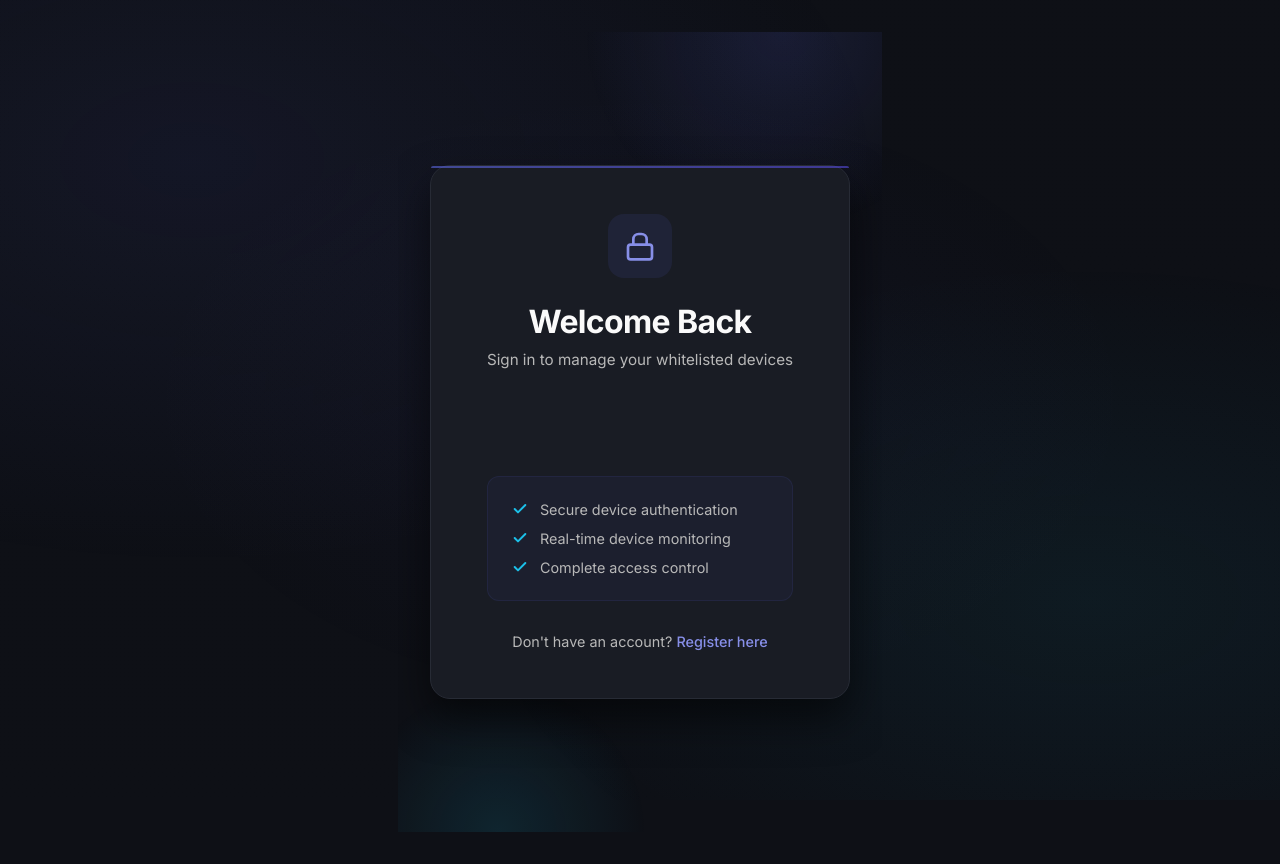
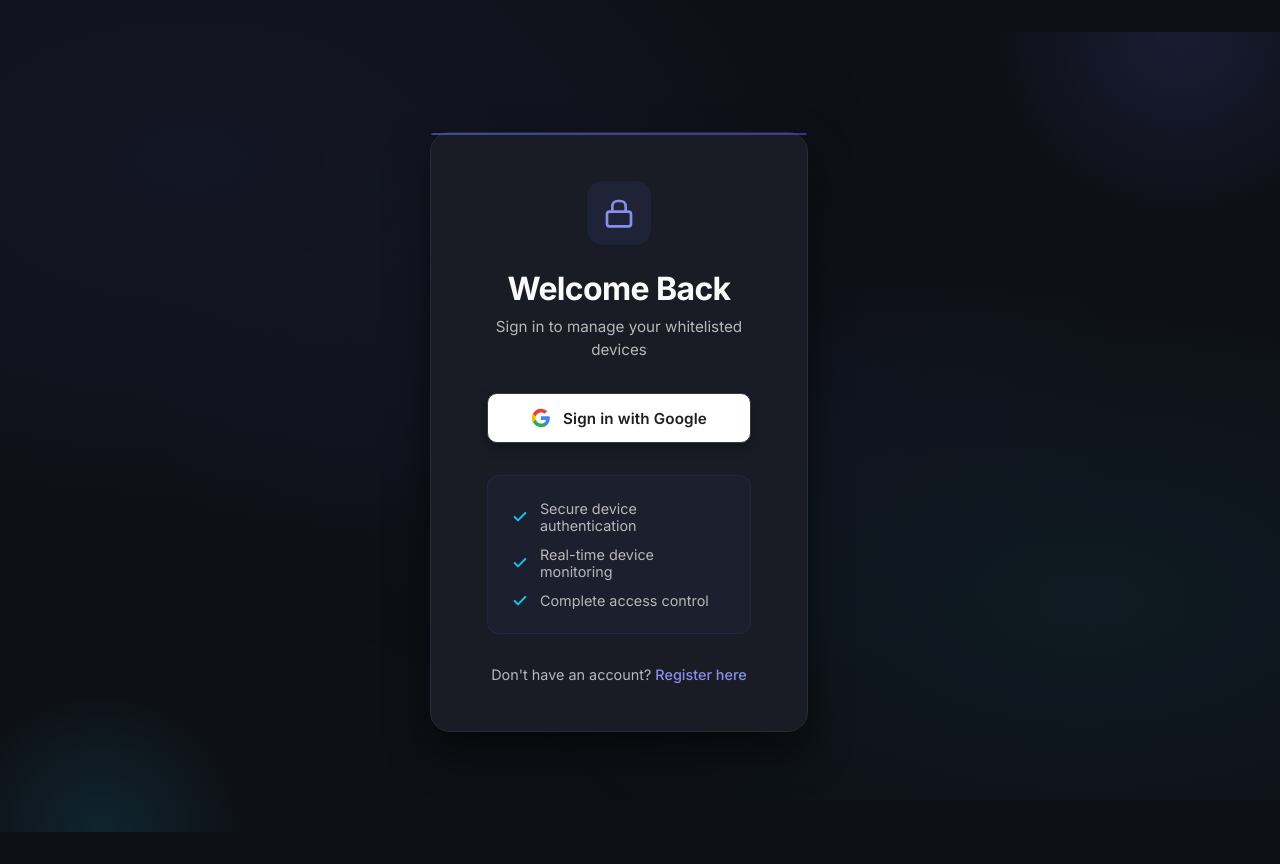
Before and after one commit to ggbd99/cloud-auth-frontend, a React (Vite) app: page /login in a window 1280 px wide. Built offline with nearby package versions, Linux system fonts and the light colour scheme; no server answers.

Commit message:
Clean professional UI and auto-login after registration

```diff
--- a/src/components/Login.css
+++ b/src/components/Login.css
@@ -1,9 +1,10 @@
 .login-container {
     min-height: 100vh;
+    width: 100vw;
     display: flex;
     justify-content: center;
     align-items: center;
-    padding: 2rem;
+    padding: 0;
     position: relative;
     overflow: hidden;
 }
@@ -44,8 +45,8 @@
     padding: 3rem 3.5rem;
     box-shadow: var(--shadow-xl);
     text-align: center;
-    max-width: 480px;
-    width: 100%;
+    max-width: 520px;
+    width: 90%;
     border: 1px solid var(--card-border);
     position: relative;
     animation: slideUp 0.5s cubic-bezier(0.16, 1, 0.3, 1);
@@ -108,37 +109,45 @@
     line-height: 1.5;
 }
 
-.google-login-wrapper {
+/* Custom Google Button */
+.google-login-button {
+    width: 100%;
     display: flex;
+    align-items: center;
     justify-content: center;
+    gap: 0.75rem;
+    padding: 0.875rem 1.5rem;
+    background: white;
+    color: #1f1f1f;
+    border: 1px solid var(--card-border-hover);
+    border-radius: 10px;
+    font-weight: 600;
+    font-size: 0.95rem;
+    font-family: inherit;
+    cursor: pointer;
+    transition: all 0.25s cubic-bezier(0.4, 0, 0.2, 1);
+    box-shadow: var(--shadow-md);
     margin: 2rem 0;
 }
 
-/* Custom Google Button Styling */
-.google-login-wrapper>div {
-    width: 100% !important;
+.google-login-button:hover:not(:disabled) {
+    transform: translateY(-2px);
+    box-shadow: var(--shadow-lg);
+    background: #f8f8f8;
 }
 
-.google-login-wrapper iframe {
-    border-radius: 10px !important;
+.google-login-button:active:not(:disabled) {
+    transform: translateY(0);
+    box-shadow: var(--shadow-md);
 }
 
-.google-login-wrapper button,
-.google-login-wrapper [role="button"] {
-    width: 100% !important;
-    border-radius: 10px !important;
-    padding: 0.875rem 1.5rem !important;
-    font-weight: 600 !important;
-    font-size: 0.95rem !important;
-    transition: all 0.25s cubic-bezier(0.4, 0, 0.2, 1) !important;
-    box-shadow: var(--shadow-md) !important;
-    border: 1px solid var(--card-border-hover) !important;
+.google-login-button:disabled {
+    opacity: 0.6;
+    cursor: not-allowed;
 }
 
-.google-login-wrapper button:hover,
-.google-login-wrapper [role="button"]:hover {
-    transform: translateY(-2px) !important;
-    box-shadow: var(--shadow-lg) !important;
+.google-icon {
+    flex-shrink: 0;
 }
 
 .login-benefits {
@@ -242,9 +251,14 @@
 
 /* Responsive Design */
 @media (max-width: 640px) {
+    .login-container {
+        padding: 1rem;
+    }
+
     .login-card {
         padding: 2rem 1.75rem;
         border-radius: 16px;
+        width: 95%;
     }
 
     .login-card h1 {
--- a/src/components/Login.jsx
+++ b/src/components/Login.jsx
@@ -1,17 +1,20 @@
 import React, { useState } from 'react';
 import { useAuth } from '../context/AuthContext';
 import { useNavigate } from 'react-router-dom';
-import { GoogleLogin } from '@react-oauth/google';
+import { useGoogleLogin } from '@react-oauth/google';
 import './Login.css';
 
 export default function Login() {
     const [error, setError] = useState('');
+    const [isLoading, setIsLoading] = useState(false);
     const { adminLogin } = useAuth();
     const navigate = useNavigate();
 
     const handleSuccess = async (credentialResponse) => {
         setError('');
+        setIsLoading(true);
         const result = await adminLogin(credentialResponse.credential);
+        setIsLoading(false);
         if (result.success) {
             navigate('/dashboard');
         } else {
@@ -19,9 +22,49 @@
         }
     };
 
-    const handleError = () => {
-        setError('Google Login Failed');
-    };
+    const login = useGoogleLogin({
+        onSuccess: async (tokenResponse) => {
+            try {
+                setIsLoading(true);
+                // Exchange the access token for user info
+                const userInfoResponse = await fetch('https://www.googleapis.com/oauth2/v3/userinfo', {
+                    headers: { Authorization: `Bearer ${tokenResponse.access_token}` },
+                });
+                const userInfo = await userInfoResponse.json();
+
+                // Get ID token by making another request
+                const response = await fetch('https://oauth2.googleapis.com/token', {
+                    method: 'POST',
+                    headers: { 'Content-Type': 'application/x-www-form-urlencoded' },
+                    body: new URLSearchParams({
+                        code: tokenResponse.code,
+                        client_id: import.meta.env.VITE_GOOGLE_CLIENT_ID,
+                        redirect_uri: window.location.origin,
+                        grant_type: 'authorization_code',
+                    }),
+                });
+                const data = await response.json();
+
+                if (data.id_token) {
+                    const result = await adminLogin(data.id_token);
+                    if (result.success) {
+                        navigate('/dashboard');
+                    } else {
+                        setError(result.error);
+                    }
+                }
+                setIsLoading(false);
+            } catch (err) {
+                setError('Login failed: ' + err.message);
+                setIsLoading(false);
+            }
+        },
+        onError: () => {
+            setError('Google Login Failed');
+            setIsLoading(false);
+        },
+        flow: 'auth-code',
+    });
 
     return (
         <div className="login-container">
@@ -40,16 +83,19 @@
 
                     {error && <div className="error-message">{error}</div>}
 
-                    <div className="google-login-wrapper">
-                        <GoogleLogin
-                            onSuccess={handleSuccess}
-                            onError={handleError}
-                            theme="filled_blue"
-                            size="large"
-                            text="signin_with"
-                            width="100%"
-                        />
-                    </div>
+                    <button
+                        className="google-login-button"
+                        onClick={() => login()}
+                        disabled={isLoading}
+                    >
+                        <svg className="google-icon" viewBox="0 0 24 24" width="20" height="20">
+                            <path fill="#4285F4" d="M22.56 12.25c0-.78-.07-1.53-.2-2.25H12v4.26h5.92c-.26 1.37-1.04 2.53-2.21 3.31v2.77h3.57c2.08-1.92 3.28-4.74 3.28-8.09z" />
+                            <path fill="#34A853" d="M12 23c2.97 0 5.46-.98 7.28-2.66l-3.57-2.77c-.98.66-2.23 1.06-3.71 1.06-2.86 0-5.29-1.93-6.16-4.53H2.18v2.84C3.99 20.53 7.7 23 12 23z" />
+                            <path fill="#FBBC05" d="M5.84 14.09c-.22-.66-.35-1.36-.35-2.09s.13-1.43.35-2.09V7.07H2.18C1.43 8.55 1 10.22 1 12s.43 3.45 1.18 4.93l2.85-2.22.81-.62z" />
+                            <path fill="#EA4335" d="M12 5.38c1.62 0 3.06.56 4.21 1.64l3.15-3.15C17.45 2.09 14.97 1 12 1 7.7 1 3.99 3.47 2.18 7.07l3.66 2.84c.87-2.6 3.3-4.53 6.16-4.53z" />
+                        </svg>
+                        {isLoading ? 'Signing in...' : 'Sign in with Google'}
+                    </button>
 
                     <div className="login-benefits">
                         <div className="benefit-item">
--- a/src/components/Register.jsx
+++ b/src/components/Register.jsx
@@ -1,5 +1,5 @@
 import React, { useState } from 'react';
-import { GoogleLogin } from '@react-oauth/google';
+import { useGoogleLogin } from '@react-oauth/google';
 import { useNavigate } from 'react-router-dom';
 import { useAuth } from '../context/AuthContext';
 import { API_URL } from '../config';
@@ -8,33 +8,60 @@
 export default function Register() {
     const [error, setError] = useState('');
     const [success, setSuccess] = useState('');
+    const [isLoading, setIsLoading] = useState(false);
     const navigate = useNavigate();
     const { adminLogin } = useAuth();
 
-    const handleRegister = async (credentialResponse) => {
+    const register = useGoogleLogin({
+        onSuccess: async (tokenResponse) => {
             try {
-            const response = await fetch(`${API_URL}/api/auth/register`, {
+                setIsLoading(true);
+                // Get ID token
+                const response = await fetch('https://oauth2.googleapis.com/token', {
+                    method: 'POST',
+                    headers: { 'Content-Type': 'application/x-www-form-urlencoded' },
+                    body: new URLSearchParams({
+                        code: tokenResponse.code,
+                        client_id: import.meta.env.VITE_GOOGLE_CLIENT_ID,
+                        redirect_uri: window.location.origin,
+                        grant_type: 'authorization_code',
+                    }),
+                });
+                const data = await response.json();
+
+                if (data.id_token) {
+                    // Register with backend
+                    const registerResponse = await fetch(`${API_URL}/api/auth/register`, {
                         method: 'POST',
                         headers: { 'Content-Type': 'application/json' },
-                body: JSON.stringify({ google_token: credentialResponse.credential }),
+                        body: JSON.stringify({ google_token: data.id_token }),
                     });
 
-            const data = await response.json();
+                    const registerData = await registerResponse.json();
 
-            if (response.ok) {
+                    if (registerResponse.ok) {
                         setSuccess('Registration successful! Logging you in...');
                         // Auto-login after registration
-                const loginResult = await adminLogin(credentialResponse.credential);
+                        const loginResult = await adminLogin(data.id_token);
                         if (loginResult.success) {
                             navigate('/dashboard');
                         }
                     } else {
-                setError(data.error || 'Registration failed');
+                        setError(registerData.error || 'Registration failed');
                     }
+                }
+                setIsLoading(false);
             } catch (err) {
-            setError('Network error: ' + err.message);
+                setError('Registration failed: ' + err.message);
+                setIsLoading(false);
             }
-    };
+        },
+        onError: () => {
+            setError('Google Sign-In failed');
+            setIsLoading(false);
+        },
+        flow: 'auth-code',
+    });
 
     return (
         <div className="login-container">
@@ -55,16 +82,19 @@
                     {error && <div className="error-message">{error}</div>}
                     {success && <div className="success-message">{success}</div>}
 
-                    <div className="google-login-wrapper">
-                        <GoogleLogin
-                            onSuccess={handleRegister}
-                            onError={() => setError('Google Sign-In failed')}
-                            theme="filled_blue"
-                            size="large"
-                            text="signup_with"
-                            width="100%"
-                        />
-                    </div>
+                    <button
+                        className="google-login-button"
+                        onClick={() => register()}
+                        disabled={isLoading}
+                    >
+                        <svg className="google-icon" viewBox="0 0 24 24" width="20" height="20">
+                            <path fill="#4285F4" d="M22.56 12.25c0-.78-.07-1.53-.2-2.25H12v4.26h5.92c-.26 1.37-1.04 2.53-2.21 3.31v2.77h3.57c2.08-1.92 3.28-4.74 3.28-8.09z" />
+                            <path fill="#34A853" d="M12 23c2.97 0 5.46-.98 7.28-2.66l-3.57-2.77c-.98.66-2.23 1.06-3.71 1.06-2.86 0-5.29-1.93-6.16-4.53H2.18v2.84C3.99 20.53 7.7 23 12 23z" />
+                            <path fill="#FBBC05" d="M5.84 14.09c-.22-.66-.35-1.36-.35-2.09s.13-1.43.35-2.09V7.07H2.18C1.43 8.55 1 10.22 1 12s.43 3.45 1.18 4.93l2.85-2.22.81-.62z" />
+                            <path fill="#EA4335" d="M12 5.38c1.62 0 3.06.56 4.21 1.64l3.15-3.15C17.45 2.09 14.97 1 12 1 7.7 1 3.99 3.47 2.18 7.07l3.66 2.84c.87-2.6 3.3-4.53 6.16-4.53z" />
+                        </svg>
+                        {isLoading ? 'Creating account...' : 'Sign up with Google'}
+                    </button>
 
                     <div className="login-benefits">
                         <div className="benefit-item">
```
Lines whose indentation alone changed are shown as unchanged.
